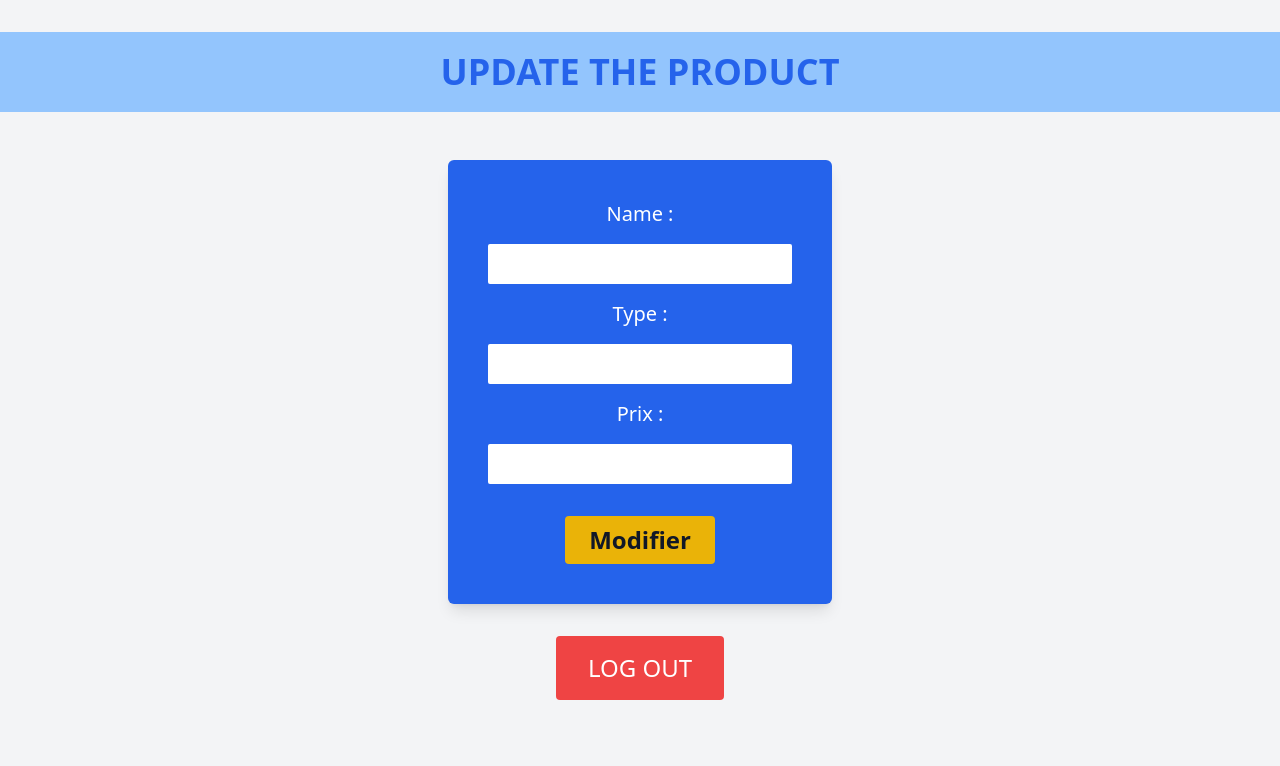
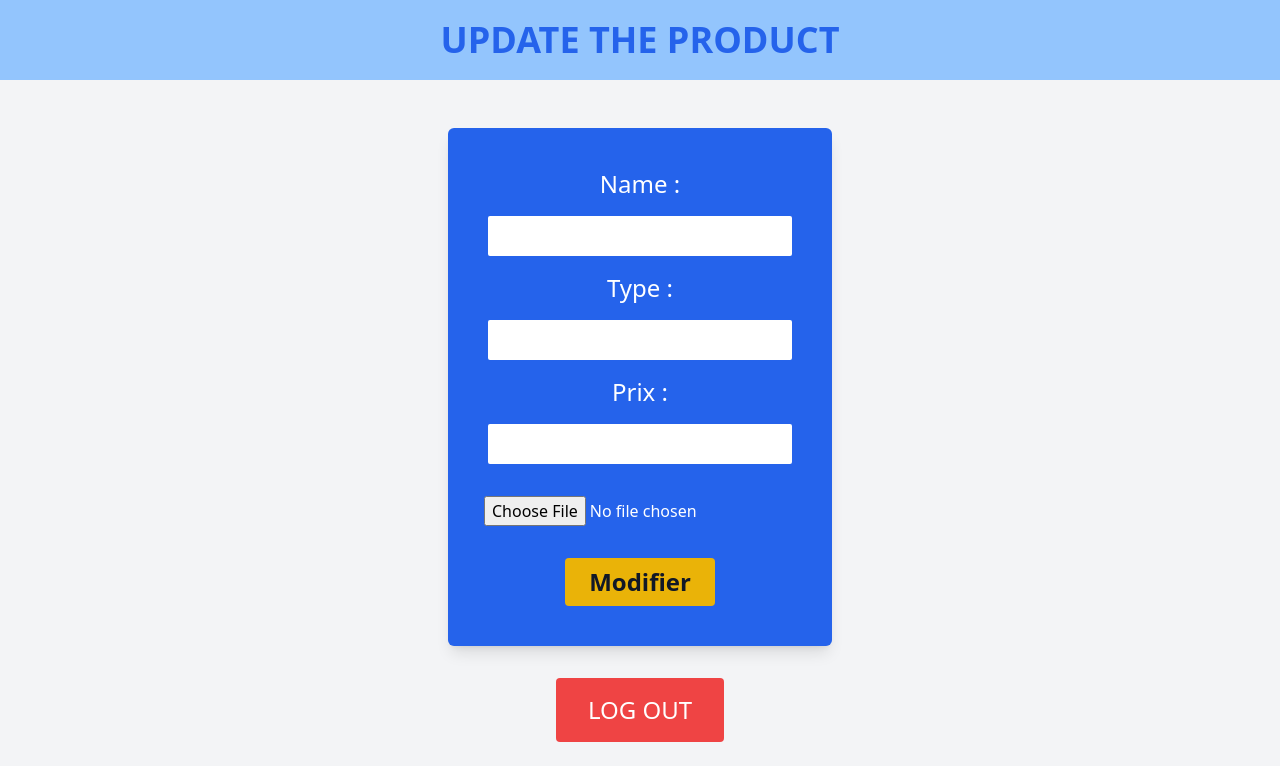
Before and after one commit to ghostfirex22/project_PHP, a PHP site: page /modifier.php in a window 1280 px wide. Shown: the top 766 px of the page. Run offline with PHP 8.4, Linux system fonts and the light colour scheme; the visitor is signed in with stand-in values (Sample User, id 1); data that the repository does not hold is empty; some libraries are stand-ins or nearby versions.

Commit message:
image
fix a problem with image

```diff
--- a/modifier.php
+++ b/modifier.php
@@ -21,18 +21,20 @@ require 'selectForEdit.php';
     <script src="https://cdn.tailwindcss.com"></script>
 </head>
 <body class="bg-gray-100">
-<h1 class="text-4xl font-bold text-center mt-8 bg-blue-300 p-5 text-blue-600">UPDATE THE PRODUCT</h1>
-
-    <form method="post" action="update.php" class="flex flex-col bg-blue-600 text-white gap-4 w-96 m-auto p-10 mt-12 items-center rounded-md shadow-lg ">
+    <h1 class="text-4xl font-bold text-center w-full bg-blue-300 py-5 text-blue-600">UPDATE THE PRODUCT</h1>
+    <form method="post" action="update.php" enctype="multipart/form-data" class="flex flex-col bg-blue-600 text-white gap-4 w-96 m-auto p-10 mt-12 items-center rounded-md shadow-lg ">
         <input type="hidden" name="id_G" value="<?php echo $product['id_G']; ?>">
-        <label for="name" class="w-full  text-xl text-center">Name :</label>
+        <label for="name" class="w-full  text-2xl text-center">Name :</label>
         <input type="text" id="name" name="name" required class="h-10 rounded-sm w-full px-2 text-gray-800" value="<?php echo $product['name']; ?>">
-        <label for="type" class="w-full  text-xl text-center">Type :</label>
+        <label for="type" class="w-full  text-2xl text-center">Type :</label>
         <input type="text" id="type" name="type" required class="h-10 rounded-sm w-full px-2 text-gray-800" value="<?php echo $product['type']; ?>">
-        <label for="prix" class="w-full  text-xl text-center">Prix :</label>
+        <label for="prix" class="w-full text-2xl text-center">Prix :</label>
         <input type="number" id="prix" name="prix" class="h-10 rounded-sm w-full px-2 text-gray-800" value="<?php echo $product['prix']; ?>">
 
-        <button type="submit" class="bg-yellow-500 text-gray-900 font-bold text-2xl mt-4 py-2 px-6 rounded hover:bg-yellow-600">Modifier</button>
+        <label for=""></label>
+        <input type="file" name="image" accept="image/*">
+
+        <button type="submit" value="Upload Image" class="bg-yellow-500 text-gray-900 font-bold text-2xl mt-4 py-2 px-6 rounded hover:bg-yellow-600">Modifier</button>
     </form>
 
     <div class="flex justify-center mt-8">
```
Also changed, not shown: index.php (+5 -4 lines), update.php (+11 -4 lines), uploads/cq4zuugguvm61.png (added), uploads/help.PNG (added).
